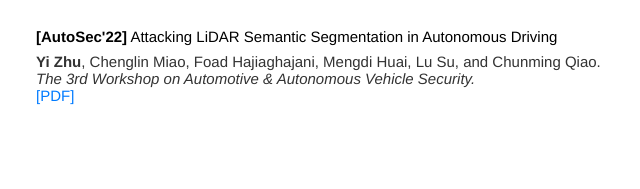
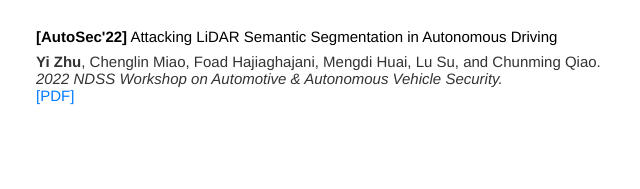
Before and after one commit to yzhu39/yzhu39.github.io, a plain HTML site: page index.html in a window 1280 px wide. Shown: the part 595-784 px from the top of the page, 404-1044 px from the left. Drawn offline with Linux system fonts and the light colour scheme.

Commit message:
Update index.html

```diff
--- a/index.html
+++ b/index.html
@@ -88,7 +88,7 @@
                             <h3 style="color:#000; margin-bottom:8px"><strong>[AutoSec'22]</strong>
                             Attacking LiDAR Semantic Segmentation in Autonomous Driving </h3>
                             <strong>Yi Zhu</strong>, Chenglin Miao, Foad Hajiaghajani, Mengdi Huai, Lu Su, and Chunming Qiao. <br>
-                            <em>The 3rd Workshop on Automotive &#38 Autonomous Vehicle Security.</em> <br>
+                            <em>2022 NDSS Workshop on Automotive &#38 Autonomous Vehicle Security.</em> <br>
                             <a href="Yi_Zhu_homepage_files/papers/AutoSec.pdf"> [PDF]</a>
                         </td>
                     </tr>
```
